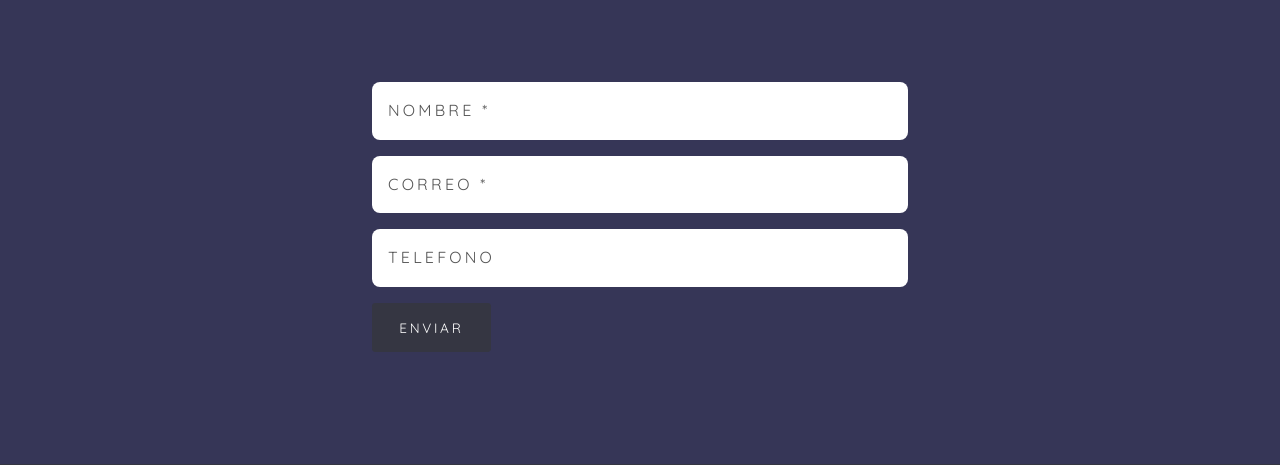
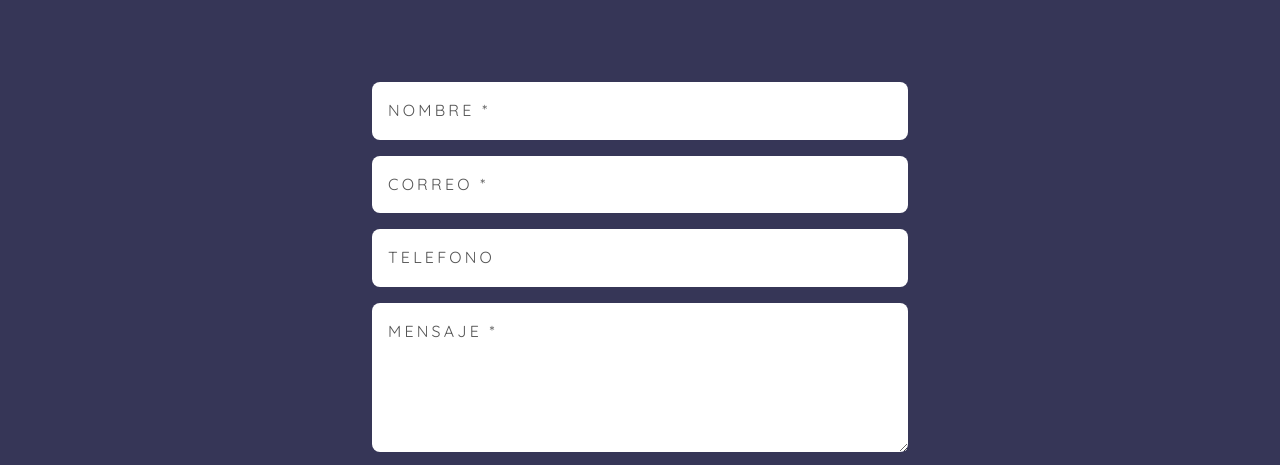
Before and after one commit to rocohen/portfolio, a plain HTML site: page index.html in a window 1280 px wide. Shown: the part 4458-4923 px from the top of the page. Drawn offline with Linux system fonts and the light colour scheme.

Commit message:
refactor contact form to add textarea to enable leaving messages

```diff
--- a/css/styles.css
+++ b/css/styles.css
@@ -396,7 +396,8 @@ header {
 
 input[type="text"],
 input[type="email"],
-input[type="tel"] {
+input[type="tel"],
+textarea {
   padding: 1em;
   border: none;
   border-radius: 0.5em;
@@ -406,10 +407,16 @@ input[type="tel"] {
   letter-spacing: 0.1em;
 }
 
-input::placeholder {
+input::placeholder, textarea::placeholder {
   text-transform: uppercase;
   letter-spacing: 0.2em;
   color: #555;
+}
+
+textarea {
+  resize: vertical;
+  min-height: 9.3rem;
+  max-height: 25rem;
 }
 
 button {
--- a/index.html
+++ b/index.html
@@ -415,6 +415,7 @@
             <input type="text" placeholder="NOMBRE *" required />
             <input type="email" placeholder="CORREO *" required />
             <input type="tel" placeholder="TELEFONO" />
+            <textarea type="text" placeholder="MENSAJE *" required></textarea>
             <button type="submit">ENVIAR</button>
           </form>
         </div>
```
